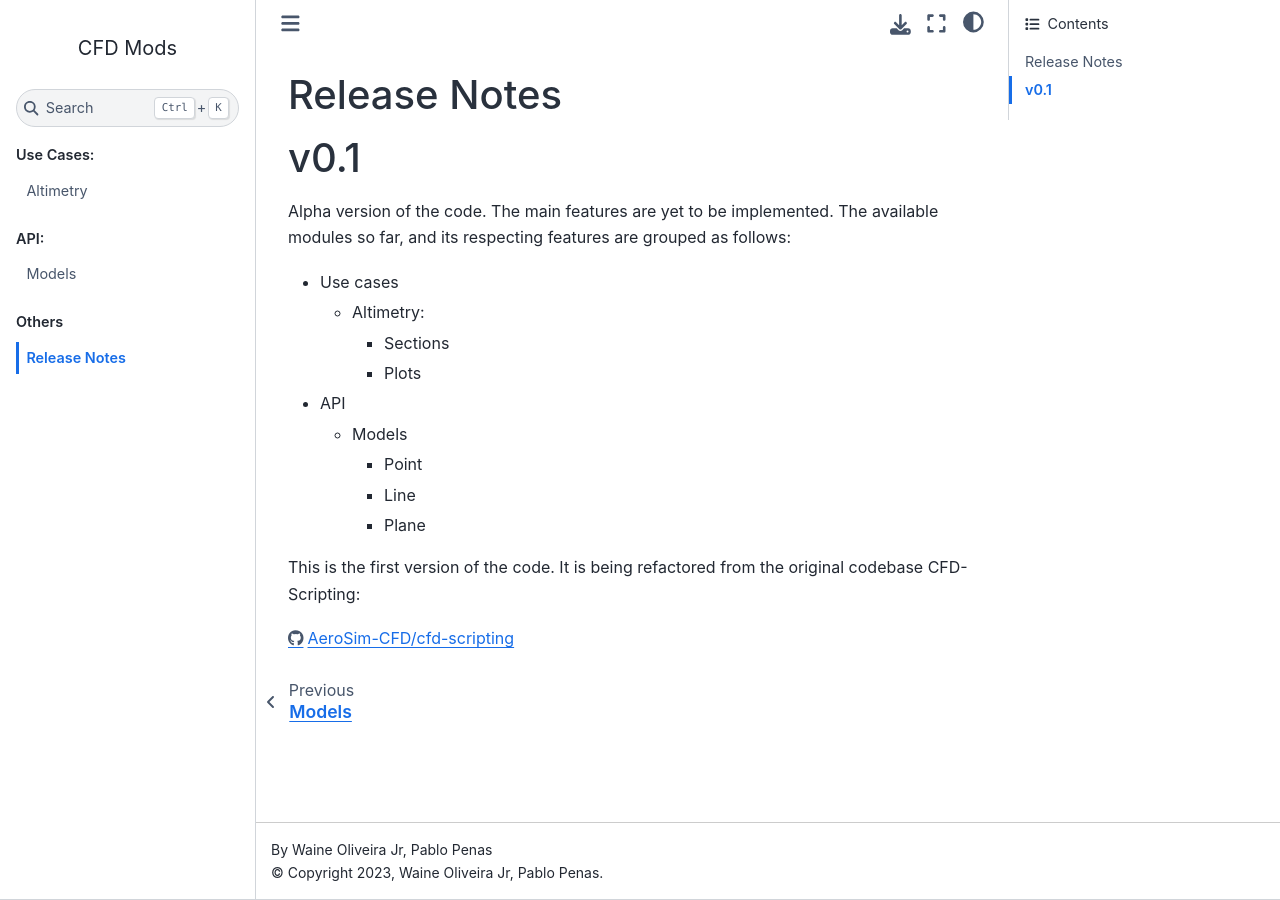
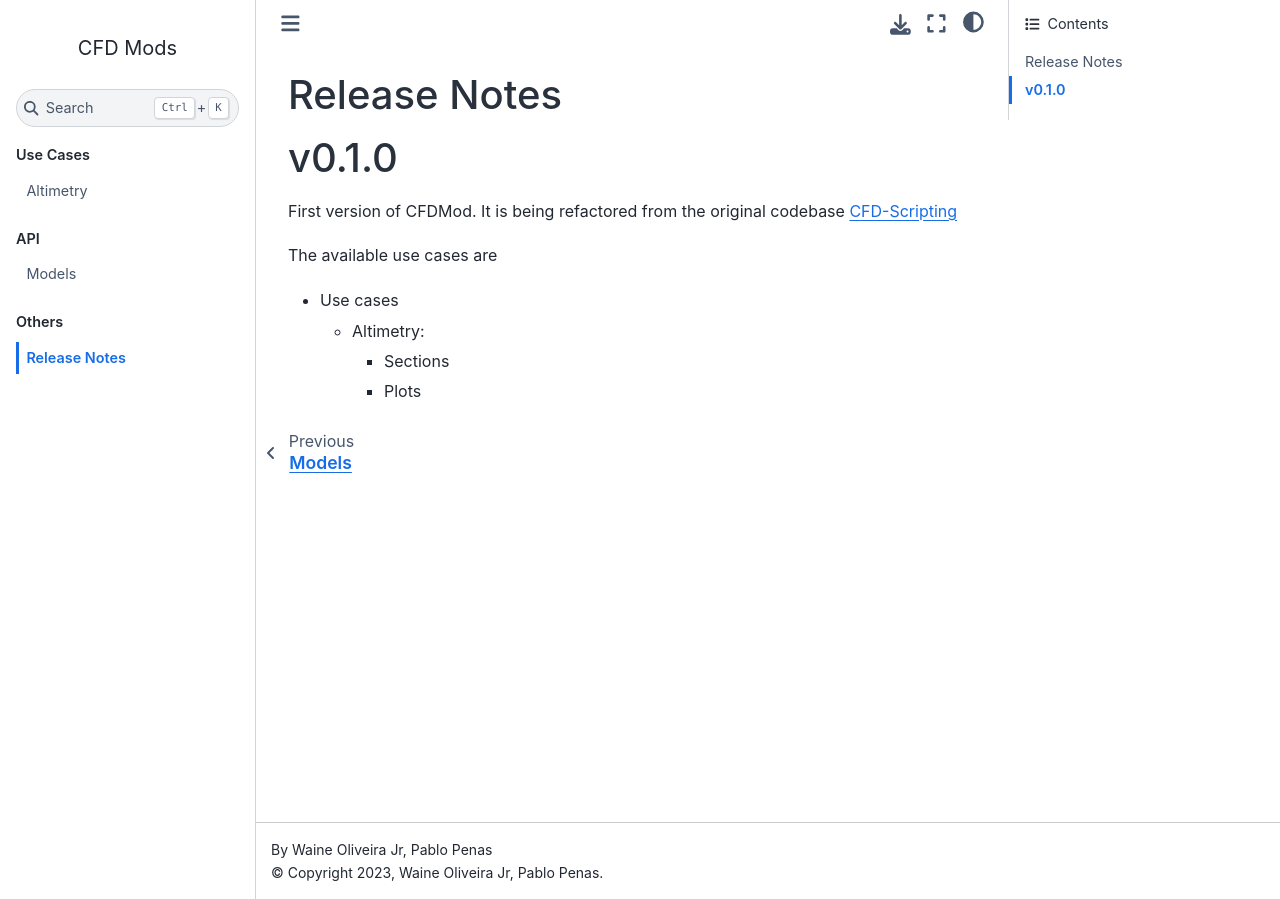
Before and after one commit to AeroSim-CFD/cfdmod, a Sphinx documentation site: the page built from docs/source/release_notes.rst, in a window 1280 px wide. Built offline with Sphinx 7.4.7 and the Sphinx Book theme 1.1.4, drawn with Linux system fonts in a browser that asks for light colours.

Commit message:
Updates on docs

```diff
--- a/docs/source/release_notes.rst
+++ b/docs/source/release_notes.rst
@@ -1,14 +1,16 @@
-******
+*************
 Release Notes
-******
+*************
 
 
 ******
-v0.1
+v0.1.0
 ******
 
-Alpha version of the code.
-The main features are yet to be implemented. The available modules so far, and its respecting features are grouped as follows:
+First version of CFDMod. It is being refactored from the
+original codebase `CFD-Scripting <https://github.com/AeroSim-CFD/cfd-scripting>`_
+
+The available use cases are
 
 * Use cases
 
@@ -16,17 +18,3 @@ The main features are yet to be implemented. The available modules so far, and i
 
     * Sections
     * Plots
-
-* API
-
-  * Models
-
-    * Point
-    * Line
-    * Plane
-
-
-This is the first version of the code. It is being refactored from the
-original codebase CFD-Scripting:
-
-https://github.com/AeroSim-CFD/cfd-scripting
--- a/docs/source/use_cases/altimetry/index.rst
+++ b/docs/source/use_cases/altimetry/index.rst
@@ -2,9 +2,9 @@
 Altimetry
 ***********
 
-The **Altimetry** module contains the objects and functions needed for plotting **altimetric
-profiles**. These profiles are delivered as an artifact to consulting clients. They are used
-for a quick scout of the terrain profile which includes the buildings that are going to be built
+The **Altimetry** module contains the objects and functions needed for plotting **altimetric profiles**.
+These profiles are delivered as an artifact to consulting clients.
+They are used for a quick scout of the terrain profile which includes the buildings that are going to be built.
 
 There are some objects to abstract business logic such as:
 
```
Also changed, not shown: docs/source/index.rst (+3 -8 lines), 2 other files.
